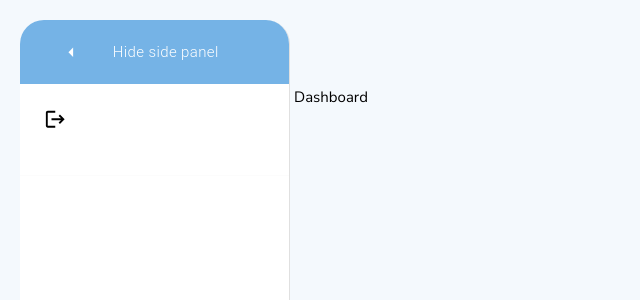
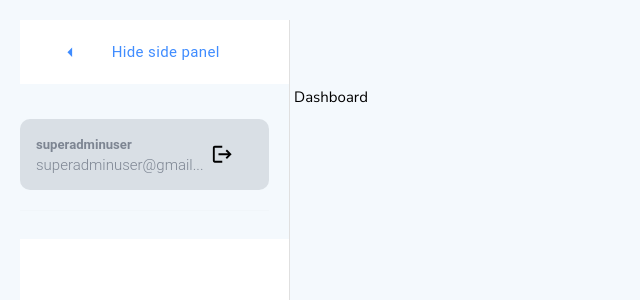
Before and after one commit to vit-401/crm, a React (Create React App) app: page / in a window 1280 px wide. Both pictures are taken after a click on the button 52 px from the left and 52 px from the top of the page. Shown: the top 300 px of the page, without its empty margins (0-640 px from the left). Built offline with nearby package versions, Linux system fonts and the light colour scheme.

Commit message:
changed profile bar styles

```diff
--- a/src/layout/navBar/components/DrawerSideBar.ts
+++ b/src/layout/navBar/components/DrawerSideBar.ts
@@ -32,7 +32,7 @@ export const DrawerHeader = styled('div')(({ theme }) => ({
   display: 'flex',
   alignItems: 'center',
   justifyContent: 'flex-end',
-  backgroundColor: '#75b3e6',
+  // backgroundColor: '#75b3e6',
   // necessary for content to be below app bar
   ...theme.mixins.toolbar,
 }));
--- a/src/layout/navBar/index.tsx
+++ b/src/layout/navBar/index.tsx
@@ -145,12 +145,18 @@ const NavBar = (props: NavBarProps) => {
             flexDirection="column"
             // style={{ marginTop: open ? 'auto' : '128px' }}
         >
-      <div>
+            <div style={{paddingRight:open?20:0}} className={styles.profile_content}>
                 {/*<div className={styles.scroll}>*/}
 
 
-        <Box p={2} className={styles.nav_profile}>
-
+                <Box p={2} className={styles.nav_profile} style={{backgroundColor:open ? `rgba(125, 133, 146, 0.23)` : undefined}}>
+                    {
+                        open ? <div>
+                                <h6>superadminuser</h6>
+                                <p>superadminuser@gmail...</p>
+                            </div>
+                            : null
+                    }
                     <IconButton onClick={handleLogout}>
                         <LogoutIcon style={{color: '#000'}}/>
                     </IconButton>
--- a/src/layout/navBar/style.module.scss
+++ b/src/layout/navBar/style.module.scss
@@ -6,10 +6,10 @@
 
 .nav_profile {
   align-items: center;
-  //background: #7D8592;
+
   border-radius: 10px;
+  overflow: hidden;
   display: flex;
-  overflow: hidden;
   //padding: 16px;
   //margin: 14px;
   position: relative;
@@ -138,10 +138,12 @@ div.mobile_drawer {
   top: 64px;
   height: calc(100% - 64px);
 }
-
+.profile_content{
+  background-color: #F4F9FD;
+  padding-top: 35px;
+}
 div.desktop_drawerSideBar {
   margin: 20px;
-  border-radius: 24px;
   //margin-top: 64px;
   background-color: #fff;
   //overflow-y: scroll;
@@ -167,9 +169,10 @@ div.desktop_drawerSideBar {
 
 button.drawerSideBarButton {
   height: 100%;
-  color: #fff;
+  color: #3F8CFF;
   //background-color: #274470;
   text-transform: inherit;
+
 
   &.active {
     background-color: rgba(255, 255, 255, 0.1);
@@ -177,10 +180,10 @@ button.drawerSideBarButton {
 }
 
 span.drawerTitleBtn {
-  color: #fff;
+  color: #3F8CFF;
   margin-left: 30px;
   margin-right: 30px;
-  font-weight: 300;
+  font-weight: 400;
   font-size: 15px;
   line-height: 18px;
 }
```
Lines whose indentation alone changed are shown as unchanged.
